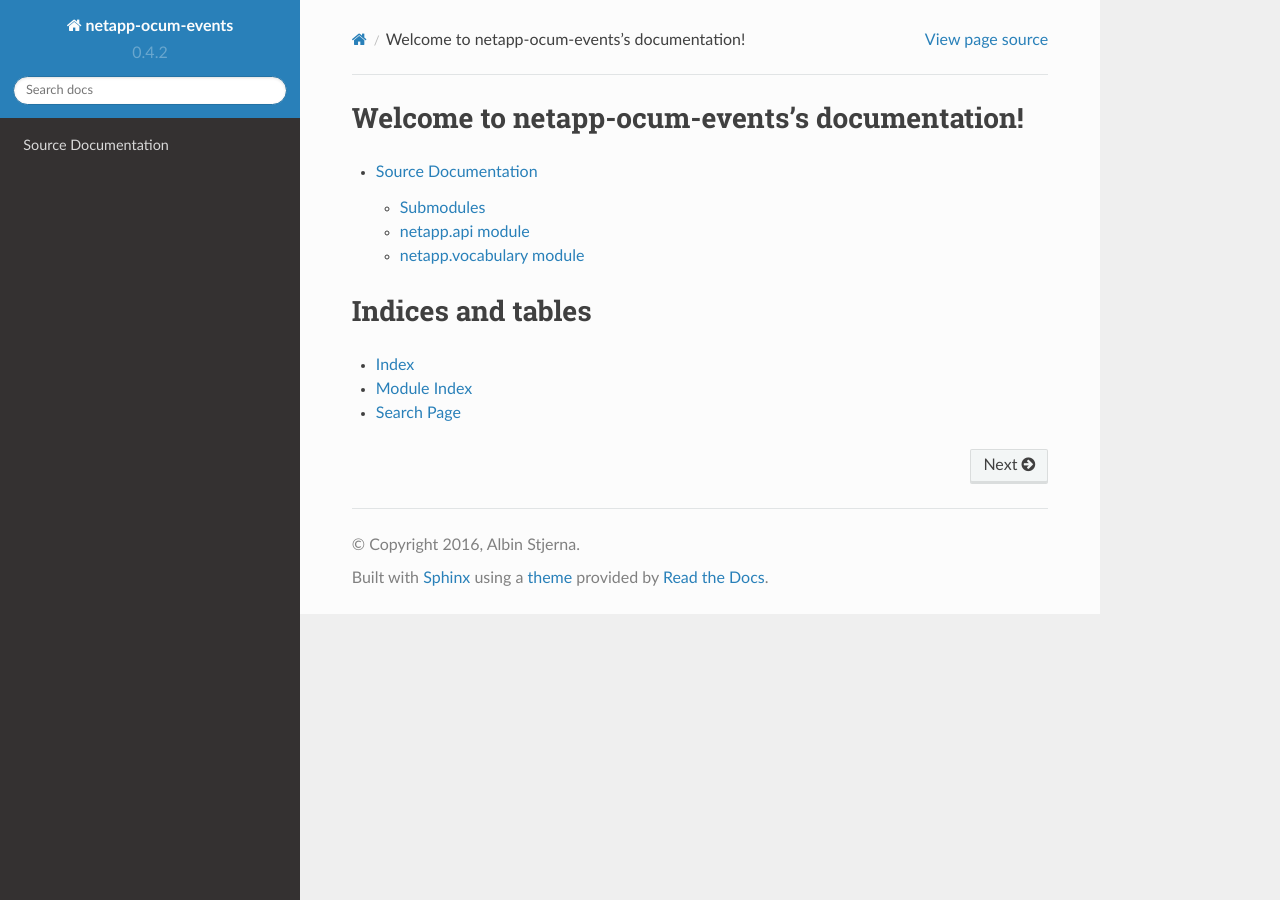
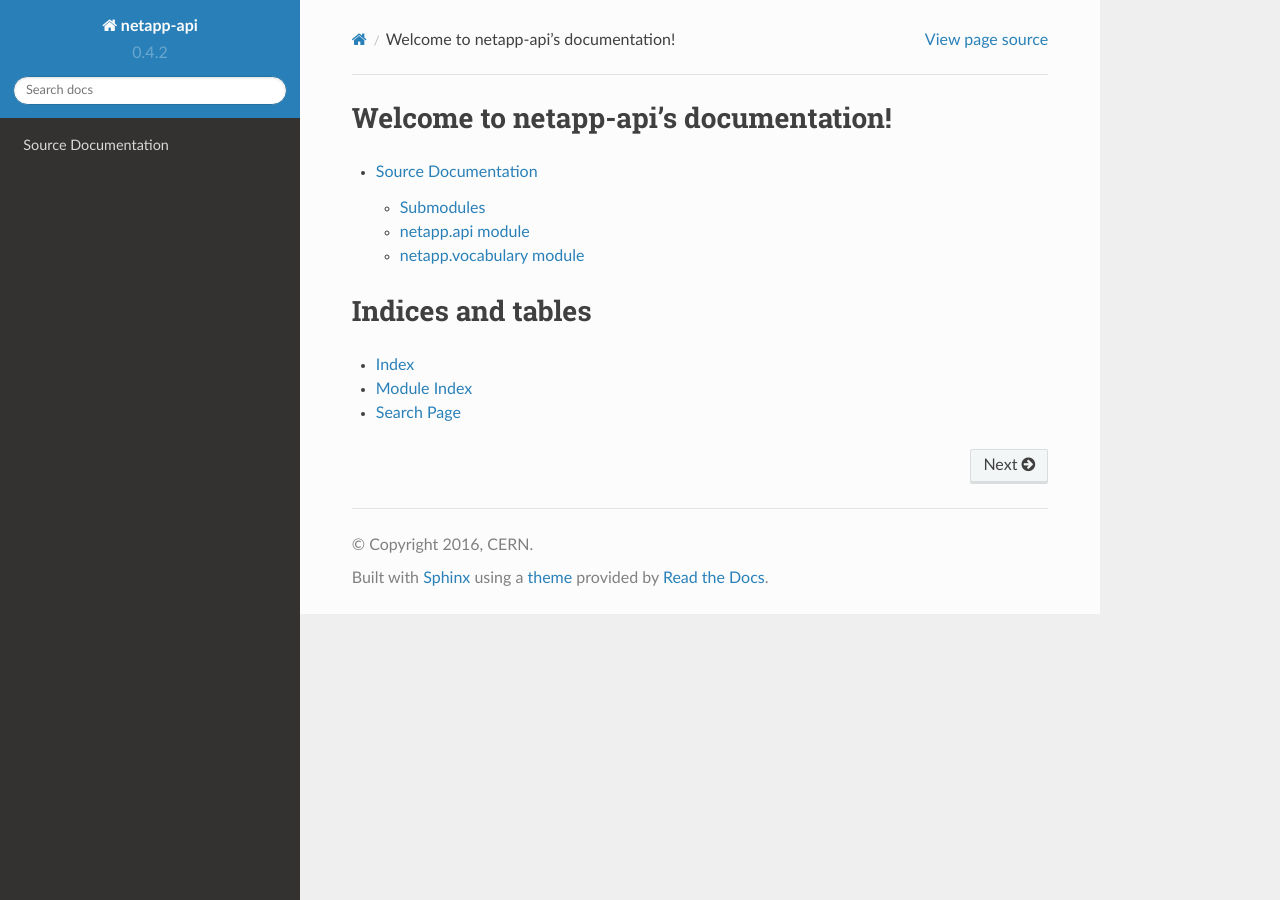
Before and after one commit to cerndb/netapp-api-python, a Sphinx documentation site: the page built from docs/index.rst, in a window 1280 px wide. Built offline with Sphinx 7.4.7 and the Read the Docs theme 2.0.0, drawn with Linux system fonts in a browser that asks for light colours.

Commit message:
Deploy documentation to GitHub pages via Travis
Build script is in deploy.sh. Heavily modified version of domenic's
auto-deploy script from here: https://gist.github.com/domenic/ec8b0fc8ab45f39403dd

Closes: Jira #IMS-3131

Disable Jekyll on pages

Minor documentation fixes, rename in doc

Remove traces of netapp-ocum-events

```diff
--- a/docs/conf.py
+++ b/docs/conf.py
@@ -1,6 +1,6 @@
 # -*- coding: utf-8 -*-
 #
-# netapp-ocum-events documentation build configuration file, created by
+# netapp-api-python documentation build configuration file, created by
 # sphinx-quickstart on Wed Sep  7 16:48:10 2016.
 #
 # This file is execfile()d with the current directory set to its
@@ -58,9 +58,9 @@
 master_doc = 'index'
 
 # General information about the project.
-project = u'netapp-ocum-events'
-copyright = u'2016, Albin Stjerna'
-author = u'Albin Stjerna'
+project = u'netapp-api'
+copyright = u'2016, CERN'
+author = u'CERN'
 
 # The version info for the project you're documenting, acts as replacement for
 # |version| and |release|, also used in various other places throughout the
@@ -244,7 +244,7 @@
 # html_search_scorer = 'scorer.js'
 
 # Output file base name for HTML help builder.
-htmlhelp_basename = 'netapp-ocum-events'
+htmlhelp_basename = 'netapp-api'
 
 # -- Options for LaTeX output ---------------------------------------------
 
@@ -270,8 +270,8 @@
 # (source start file, target name, title,
 #  author, documentclass [howto, manual, or own class]).
 latex_documents = [
-    (master_doc, 'netapp-ocum-events.tex', u'netapp-ocum-events Documentation',
-     u'Albin Stjerna', 'manual'),
+    (master_doc, 'netapp-api.tex', u'netapp-api Documentation',
+     u'CERN', 'manual'),
 ]
 
 # The name of an image file (relative to this directory) to place at the top of
@@ -312,7 +312,7 @@
 # One entry per manual page. List of tuples
 # (source start file, name, description, authors, manual section).
 man_pages = [
-    (master_doc, 'netapp-ocum-events', u'netapp-ocum-events Documentation',
+    (master_doc, 'netapp-api', u'netapp-api Documentation',
      [author], 1)
 ]
 
@@ -327,8 +327,8 @@
 # (source start file, target name, title, author,
 #  dir menu entry, description, category)
 texinfo_documents = [
-    (master_doc, 'netapp-ocum-events', u'netapp-ocum-events Documentation',
-     author, 'netapp-ocum-events', 'One line description of project.',
+    (master_doc, 'netapp-api', u'netapp-api Documentation',
+     author, 'netapp-api', 'One line description of project.',
      'Miscellaneous'),
 ]
 
--- a/docs/index.rst
+++ b/docs/index.rst
@@ -1,9 +1,9 @@
-.. netapp-ocum-events documentation master file, created by
+.. netapp-api documentation master file, created by
    sphinx-quickstart on Wed Sep  7 16:48:10 2016.
    You can adapt this file completely to your liking, but it should at least
    contain the root `toctree` directive.
 
-Welcome to netapp-ocum-events's documentation!
+Welcome to netapp-api's documentation!
 =================================================
 
 .. toctree::
```
Also changed, not shown: README.md (+3 -0 lines), 2 other files.
